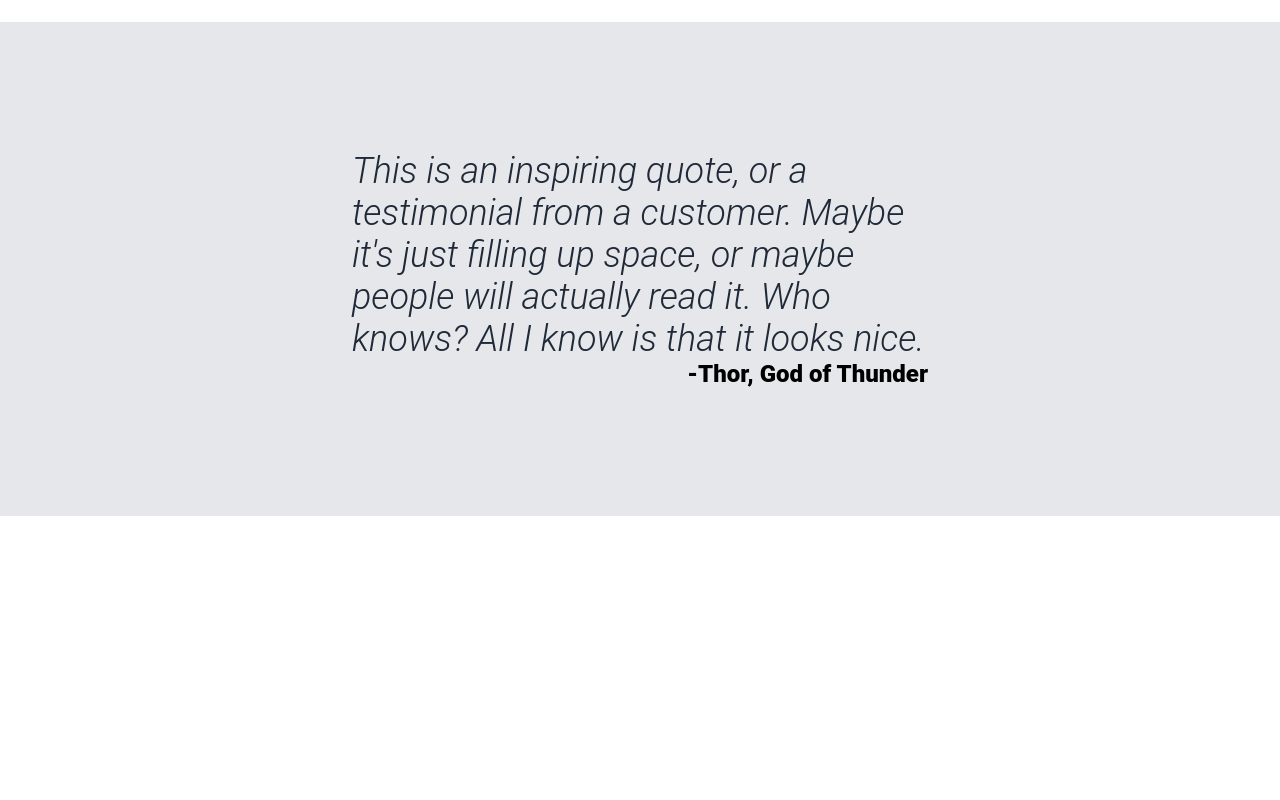
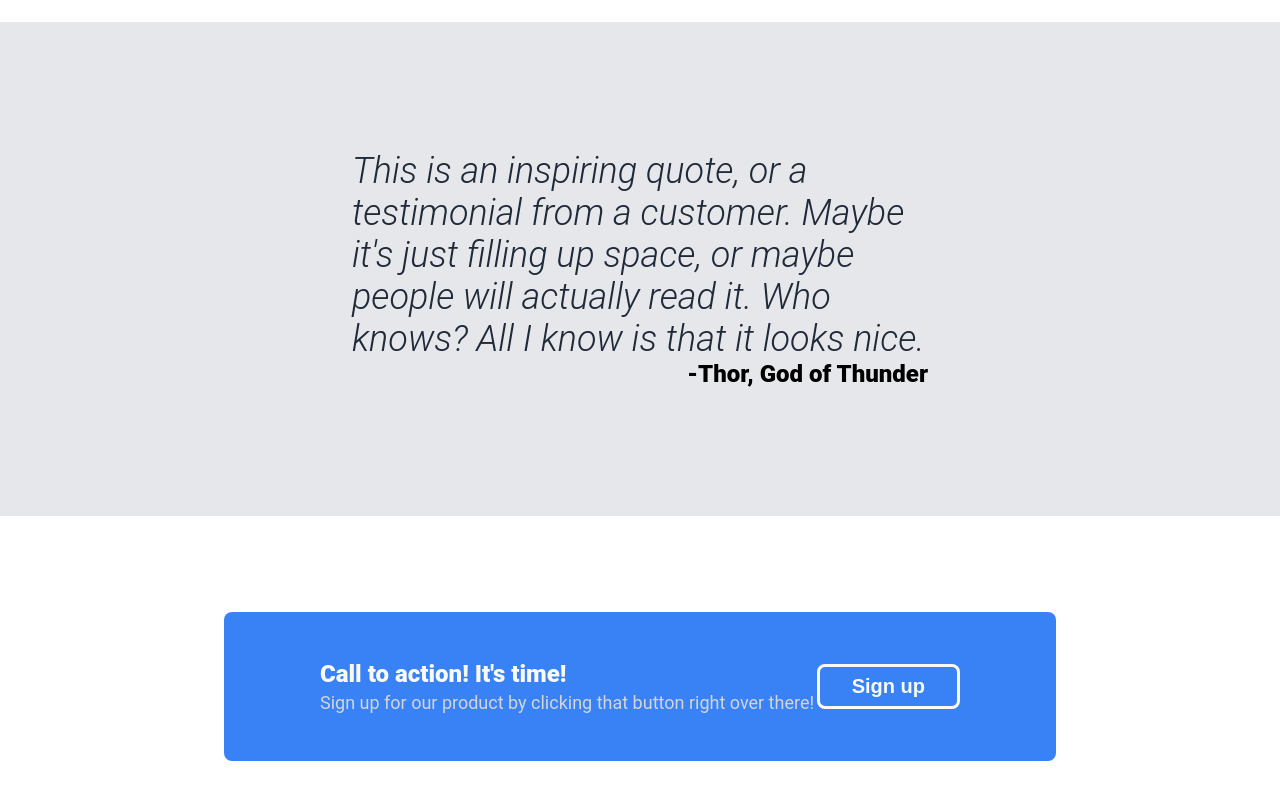
Before and after one commit to Antrikoss/odin-landing-page, a plain HTML site: page index.html in a window 1280 px wide. Shown: the part 1012-1812 px from the top of the page. Before the commit the page ends 1528 px from the top, so only its background shows below. Drawn offline with Linux system fonts and the light colour scheme.

Commit message:
Create 'call-to-action' section

```diff
--- a/index.html
+++ b/index.html
@@ -31,7 +31,7 @@
     </div>
 
     <div class="info">
-        <h1>Some random information.</h1>
+        <h2>Some random information.</h1>
         <div class="info-container">
             <div class="card">
                 <img src="https://images.unsplash.com/vector-1782411674589-c2498dd21b48?w=500&auto=format&fit=crop&q=60&ixlib=rb-4.1.0&ixid=M3wxMjA3fDB8MHxpbGx1c3RyYXRpb25zLWZlZWR8MjB8fHxlbnwwfHx8fHw%3D" alt="first illustration">
@@ -59,11 +59,16 @@
     </div>
 
     <div class="call-to-action">
-
+        <div class="text-section">
+            <h2>Call to action! It's time!</h2>
+            <p>Sign up for our product by clicking that button right over there!</p>
+        </div>
+        <div class="button-section">
+            <button>Sign up</button>
+        </div>
     </div>
 
     <div class="footer">
-
     </div>
 </body>
 </html>
--- a/styles.css
+++ b/styles.css
@@ -1,6 +1,6 @@
 @import url('https://fonts.googleapis.com/css2?family=Roboto:wght@0,100..900;1,100..900&display=swap');
 
-body, p, h1 {
+body, p, h1, h2 {
     font-family: Roboto, sans-serif;
     margin: 0;
     padding: 0;
@@ -77,7 +77,7 @@ a {
     height: 300px;
 }
 
-.info h1 {
+.info h2 {
     font-size: 36px;
     color: #1F2937;
     font-weight: 900;
@@ -128,3 +128,37 @@ a {
     font-weight: 900;
     font-size: 24px;
 }
+
+.call-to-action {
+    box-sizing: border-box;
+    background-color: #3882F6;
+    width: 65%;
+    padding: 3rem 6rem;
+    margin: 6rem auto;
+    border-radius: 8px;
+    display: flex;
+    justify-content: space-between;
+    align-items: center;
+}
+
+.call-to-action h2 {
+    color: #F9FAF8;
+    font-weight: 900;
+    font-size: 24px;
+}
+
+.call-to-action p {
+    color: #d3d5d7;
+    margin-top: 4px;
+    font-size: 18px;
+}
+
+.call-to-action button {
+    background-color: #3882F6;
+    color: #F9FAF8;
+    font-size: 20px;
+    font-weight: 700;
+    border: 3px solid #F9FAF8;
+    border-radius: 8px;
+    padding: 0.5rem 2rem;
+}
```
